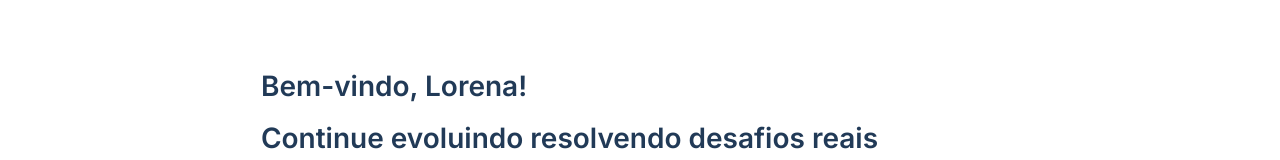
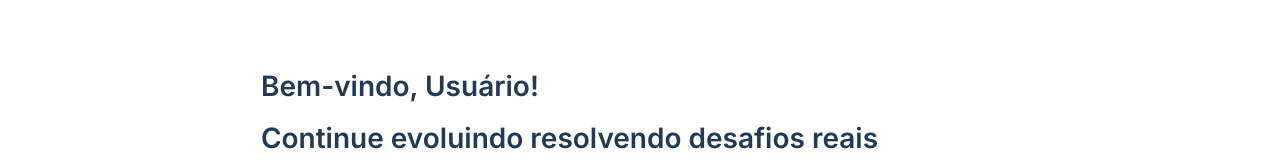
Before and after one commit to juninhos-comunidade/thecoders, a React (Vite) app in the folder thecoders-cases/: page /lobby in a window 1280 px wide. Shown: the part 163-323 px from the top of the page. Built offline with nearby package versions, Linux system fonts and the light colour scheme; no server answers.

Commit message:
✨ feat(lobby): utiliza dados do usuário na página e no card de cases

```diff
--- a/thecoders-cases/src/pages/lobby/index.jsx
+++ b/thecoders-cases/src/pages/lobby/index.jsx
@@ -1,11 +1,14 @@
 import "./index.css";
 import "../../App.css";
+import { useLocation } from "react-router-dom";
 import Navbar from "../../components/navbar";
 import CardProfile from "../../components/card-profile";
 import CardCases from "../../components/card-cases";
 
 export default function Lobby() {
-    const user = "Lorena";
+    const location = useLocation();
+    const usuarioId = location.state?.usuarioId;
+    const usuarioNome = location.state?.usuarioNome || "Usuário";
 
     return (
         <>
@@ -16,13 +19,19 @@ export default function Lobby() {
 
             <div className="container-lobby">
                 <div className="textos">
-                    <h3>Bem-vindo, {user}!</h3>
+                    <h3>Bem-vindo, {usuarioNome}!</h3>
                     <div className="title">Continue evoluindo resolvendo desafios reais</div>
                 </div>
 
                 <div className="cards">
                     <CardProfile nivel="Estagiário" exp="0" nextLevel="Júnior" />
-                    <CardCases num="0" dificult="🟢 Fácil" limit="10" />
+                    <CardCases
+                        num="0"
+                        dificult="🟢 Fácil"
+                        limit="10"
+                        usuarioId={usuarioId}
+                        usuarioNome={usuarioNome}
+                    />
                 </div>
             </div>
         </>
```
